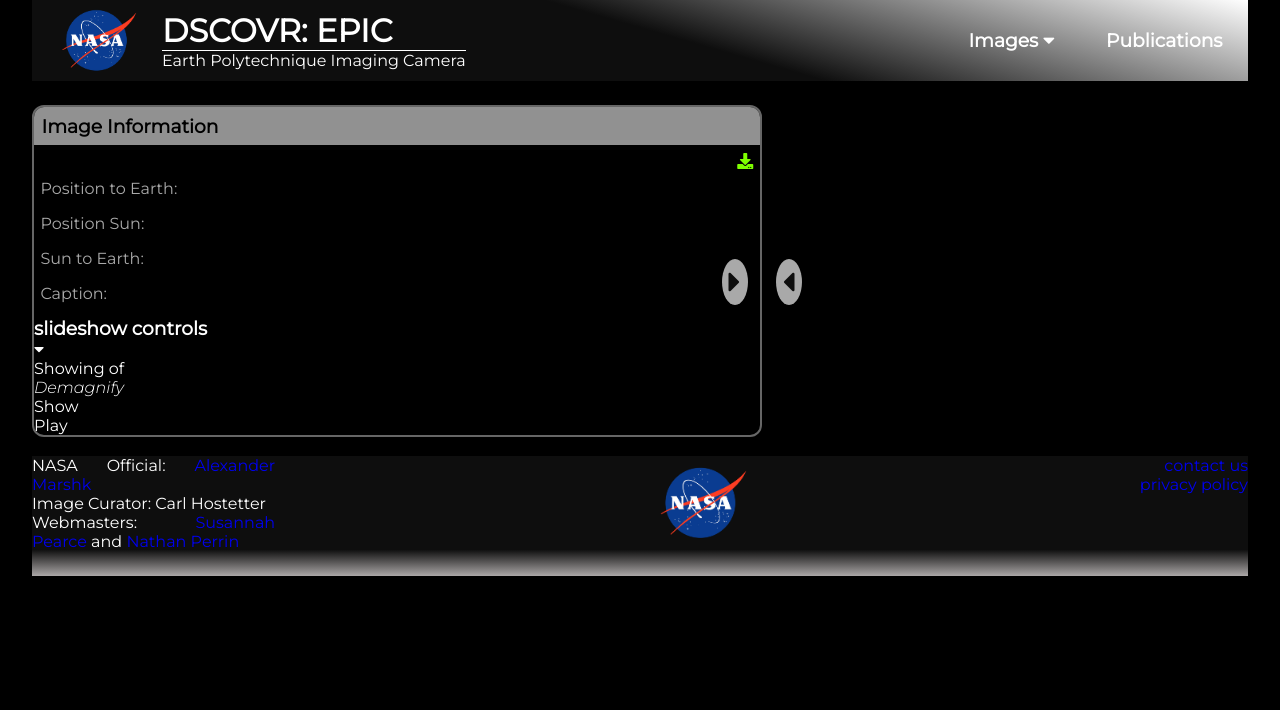
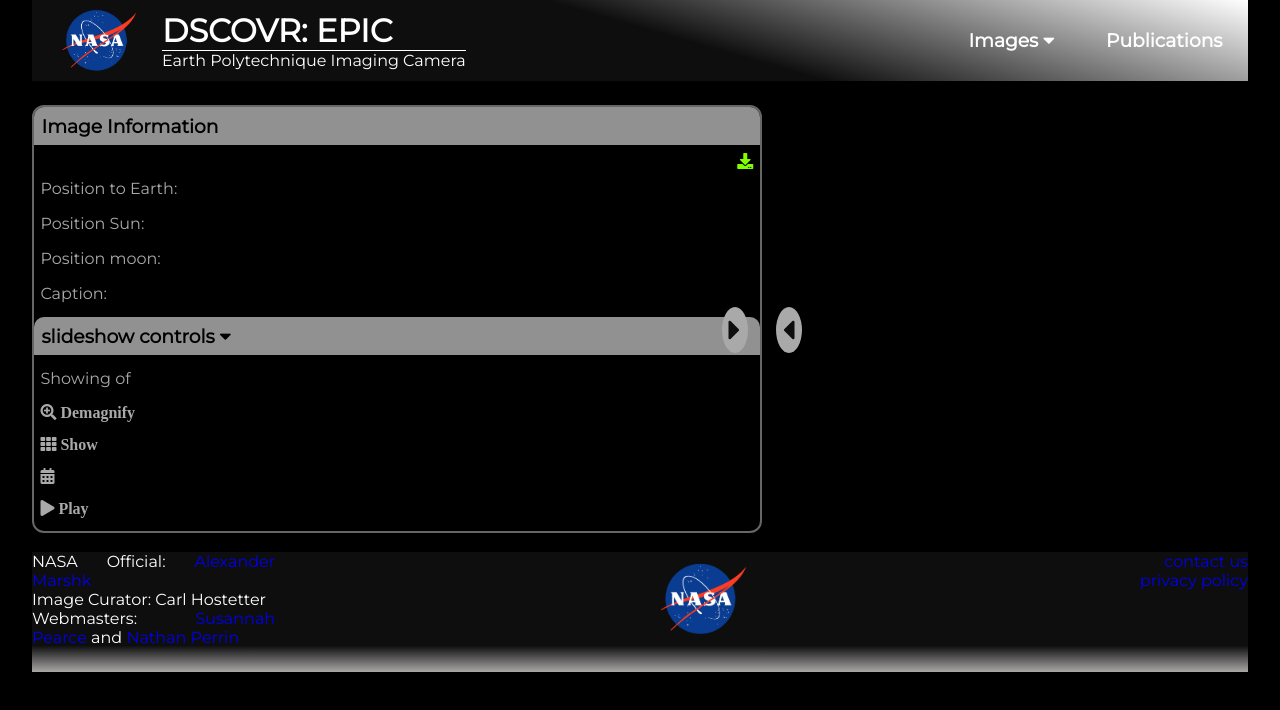
Before and after one commit to ratman50/earth-s-images, a plain HTML site: page index.html in a window 1280 px wide. Drawn offline with Linux system fonts and the light colour scheme; no server answers.

Commit message:
les controles d'imagerie

```diff
--- a/index.html
+++ b/index.html
@@ -68,28 +68,30 @@
                             </div>
                             <p class="Dist-to-earth">Position to Earth:<span></span></p>
                             <p class="Dist-to-sun">Position Sun:<span></span></p>
-                            <p class="sun-to-earth">Sun to Earth:<span></span></p>
+                            <p class="Dist-to-moon">Position moon:<span></span></p>
                             <p class="caption">Caption:<span></span></p>
                         </div>
                     </div>
                     <div class="controls">
-                        <div class="title">
+                        <div class="image-information">
 
-                            <h3>slideshow controls</h3>
+                            <h3>slideshow controls
+
                                 <i class="fas fa-caret-down"></i>
-                        </div>
-                        <div class="content-slideShow">
+                            </h3>
+                            <div class="content control-image">
                                 <div class="partOne">
-                                <p>Showing <span></span>of <span></span></p>
-                                <p><i>Demagnify</i></p>
-                                <p><i></i>Show</p>
+                                    <p class="show">Showing <span></span> of <span></span></p>
+                                    <p class="grn fas fa-search-plus "> Demagnify</p><br>
+                                    <p class="fas fa-th grn"> Show</p>
                                 </div>
                                 <div class="partTwo">
-                                <p><i></i><span></span></p>
-                                <p><i></i>Play</p>
+                                    <p class="date grn fas fa-calendar-alt"></p><br>
+                                    <p class="grn fas fa-play"> Play</p>
                                 </div>
                             </div>
 
+                        </div>
                     </div>
                 </div>
                 <div class="picture">
```
Lines whose indentation alone changed are shown as unchanged.
